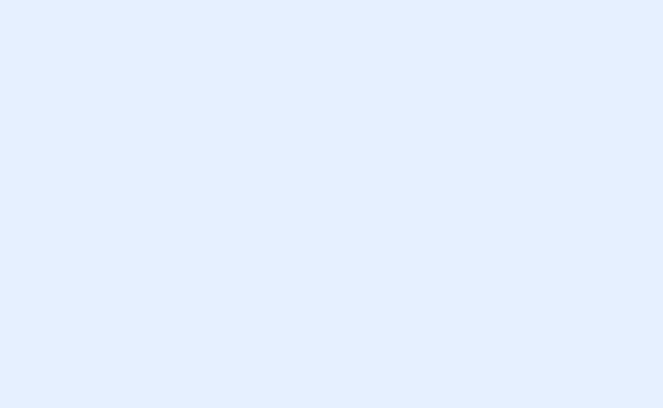
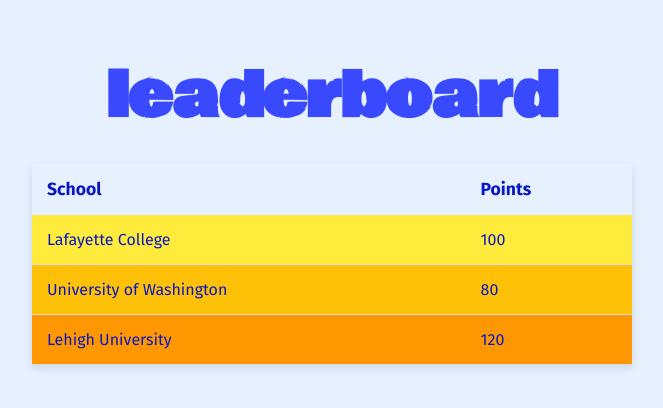
Before and after one commit to jasmina-dev/crumbdrop, a React (Vite) app: page /#/leaderboard in a window 1280 px wide. Before the commit this address had no page. Shown: the top 408 px of the page, without its empty margins (308-971 px from the left). Built offline with nearby package versions, Linux system fonts and the light colour scheme.

Commit message:
leaderboard page

```diff
--- a/src/App.css
+++ b/src/App.css
@@ -17,7 +17,7 @@
   font-family: 'Bowlby One', sans-serif;
   color: #3949FD;
   font-size: 60px;
-  margin: 50px 0px 0px 0px;
+  margin: 50px 0px 0px;
   margin-bottom: 20px;
 }
 
@@ -76,6 +76,17 @@
   gap: 20px;
 }
 
+.nav-head {
+  display: flex;
+  justify-content: center;
+  align-items: center;
+  flex-direction: column;
+}
+
+.nav-head a {
+  margin: 0px 0px 20px 0px
+}
+
 
 /* Mobile-friendly styles */
 @media (max-width: 768px) {
--- a/src/App.jsx
+++ b/src/App.jsx
@@ -1,5 +1,6 @@
 import "./App.css";
 import Home from "./pages/Home";
+import Leaderboard from "./pages/Leaderboard";
 import SubmitForm from "./pages/SubmitForm";
 import { HashRouter as Router, Routes, Route } from "react-router-dom";
 
@@ -9,6 +10,7 @@
       <Routes>
         <Route path="/" element={<Home />} />
         <Route path="/form" element={<SubmitForm />} />
+        <Route path="/leaderboard" element={<Leaderboard />} />
       </Routes>
     </Router>
   );
--- a/src/pages/Home.jsx
+++ b/src/pages/Home.jsx
@@ -49,7 +49,11 @@
 
   return (
     <div className="hero">
-      <h2>crumbdrop</h2>
+      <div className="nav-head">
+        <h2>crumbdrop</h2>
+
+        <Link to="/leaderboard">see the community leaderboard 🏆</Link>
+      </div>
 
       <div className="slogan">
         <h4>no crumbs left behind.</h4>
--- /dev/null
+++ b/src/pages/Leaderboard.jsx
@@ -0,0 +1,34 @@
+import React from "react";
+import "./leaderboard.css";
+
+const Leaderboard = () => {
+  const schools = [
+    { name: "Lafayette College", points: 100 },
+    { name: "University of Washington", points: 80 },
+    { name: "Lehigh University", points: 120 },
+  ];
+
+  return (
+    <div>
+      <h2 className="leaderboard-head">leaderboard</h2>
+      <table>
+        <thead>
+          <tr>
+            <th>School</th>
+            <th>Points</th>
+          </tr>
+        </thead>
+        <tbody>
+          {schools.map((school, index) => (
+            <tr key={index}>
+              <td>{school.name}</td>
+              <td>{school.points}</td>
+            </tr>
+          ))}
+        </tbody>
+      </table>
+    </div>
+  );
+};
+
+export default Leaderboard;
--- /dev/null
+++ b/src/pages/leaderboard.css
@@ -0,0 +1,81 @@
+/* Overall container styling */
+div {
+  max-width: 600px;
+  margin: auto;
+}
+
+/* Heading styling */
+h2 {
+  text-align: center;
+  margin-bottom: 20px;
+}
+
+/* Table styling */
+table {
+  width: 100%;
+  border-collapse: collapse;
+  box-shadow: 0 4px 8px rgba(0, 0, 0, 0.1);
+}
+
+/* Header row styling */
+thead tr {
+  background-color: #E6F0FF;
+}
+
+/* Header cell styling */
+th {
+  padding: 15px;
+  text-align: left;
+  font-size: 1.1em;
+}
+
+/* Body row styling */
+tbody tr {
+  background-color: #f9f9f9;
+  border-bottom: 1px solid #ddd;
+  transition: background-color 0.3s ease;
+}
+
+/* Alternating row background color */
+tbody tr:nth-child(even) {
+  background-color: #f1f1f1;
+}
+
+/* Row hover effect */
+tbody tr:hover {
+  background-color: #f1f1f1;
+}
+
+/* Cell styling */
+td {
+  padding: 15px;
+  text-align: left;
+  font-size: 1em;
+}
+
+/* Highlight top three rows */
+tbody tr:nth-child(1) {
+  background-color: #ffeb3b;
+}
+
+tbody tr:nth-child(2) {
+  background-color: #ffc107;
+}
+
+tbody tr:nth-child(3) {
+  background-color: #ff9800;
+}
+
+/* Mobile friendly styles */
+@media (max-width: 600px) {
+    div {
+        max-width: 100%;
+        padding: 0 10px;
+    }
+
+    th,
+    td {
+        padding: 10px;
+        font-size: 0.9em;
+    }
+}
```
